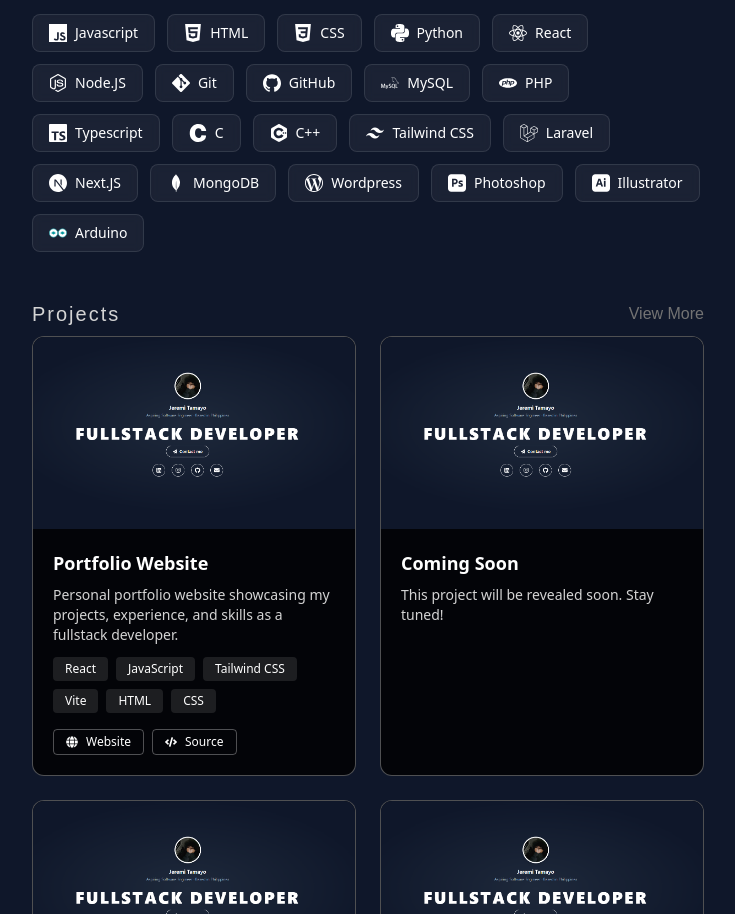
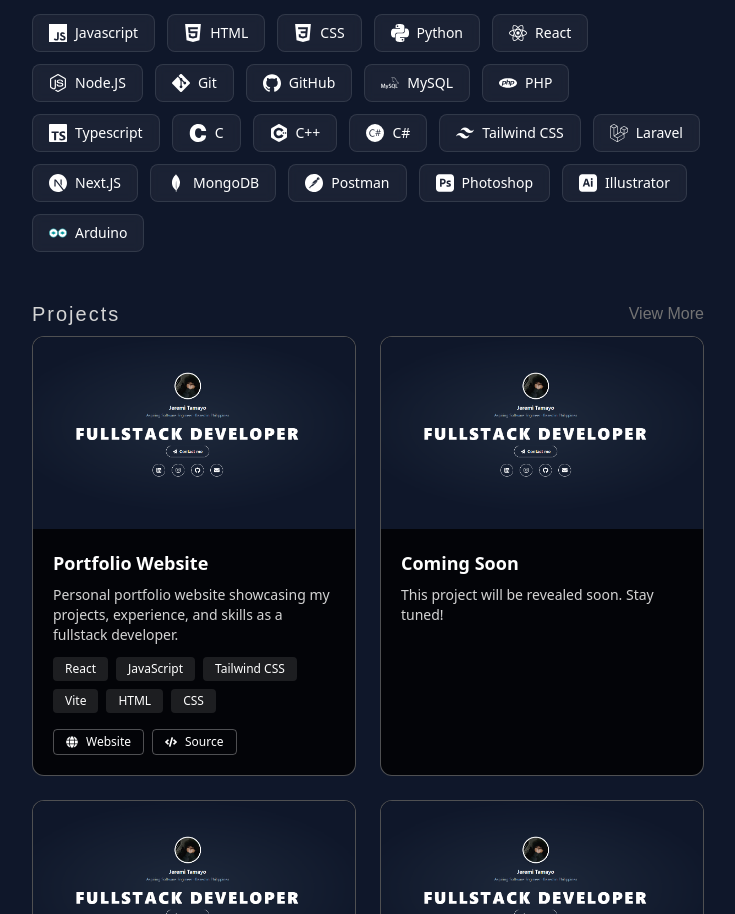
Before and after one commit to JATnpc/jeremi-portfolio, a React (Vite) app: page / in a window 1280 px wide. Shown: the part 1740-2654 px from the top of the page, without its empty margins (272-1007 px from the left). Built offline with nearby package versions, Linux system fonts and the light colour scheme.

Commit message:
Update tech stack section

```diff
--- a/package.json
+++ b/package.json
@@ -11,6 +11,7 @@
   },
   "dependencies": {
     "@emailjs/browser": "^4.4.1",
+    "@vercel/speed-insights": "^1.2.0",
     "react": "^19.1.0",
     "react-dom": "^19.1.0",
     "react-icons": "^5.5.0",
--- a/src/components/TechStackSection.jsx
+++ b/src/components/TechStackSection.jsx
@@ -2,7 +2,7 @@
     SiJavascript, SiTypescript, SiPhp, SiPython, SiC, SiCplusplus, SiReact,
     SiVuedotjs, SiNextdotjs, SiIonic, SiNodedotjs, SiTailwindcss, SiMysql,
     SiMongodb, SiSupabase, SiClerk, SiGit, SiGithub, SiBitbucket, SiWordpress,
-    SiAdobephotoshop, SiAdobeillustrator, SiLaravel, SiHtml5, SiCss3
+    SiAdobephotoshop, SiAdobeillustrator, SiLaravel, SiHtml5, SiCss3, SiCsharp, SiPostman
   } from 'react-icons/si';
   import { FaElementor } from 'react-icons/fa';
 
@@ -32,11 +32,12 @@
     { icon: <SiTypescript />, name: 'Typescript' },
     { icon: <SiC />, name: 'C' },
     { icon: <SiCplusplus />, name: 'C++' },
+    { icon: <SiCsharp />, name: 'C#' },
     { icon: <SiTailwindcss />, name: 'Tailwind CSS' },
     { icon: <SiLaravel />, name: 'Laravel' },
     { icon: <SiNextdotjs />, name: 'Next.JS' },
     { icon: <SiMongodb />, name: 'MongoDB' },
-    { icon: <SiWordpress />, name: 'Wordpress' },
+    { icon: <SiPostman />, name: 'Postman' },
     { icon: <SiAdobephotoshop />, name: 'Photoshop' },
     { icon: <SiAdobeillustrator />, name: 'Illustrator' },
     { icon: <ArduinoIcon />, name: 'Arduino' },
```
Also changed, not shown: 1 other file (tests, documents, lock files or other folders).
